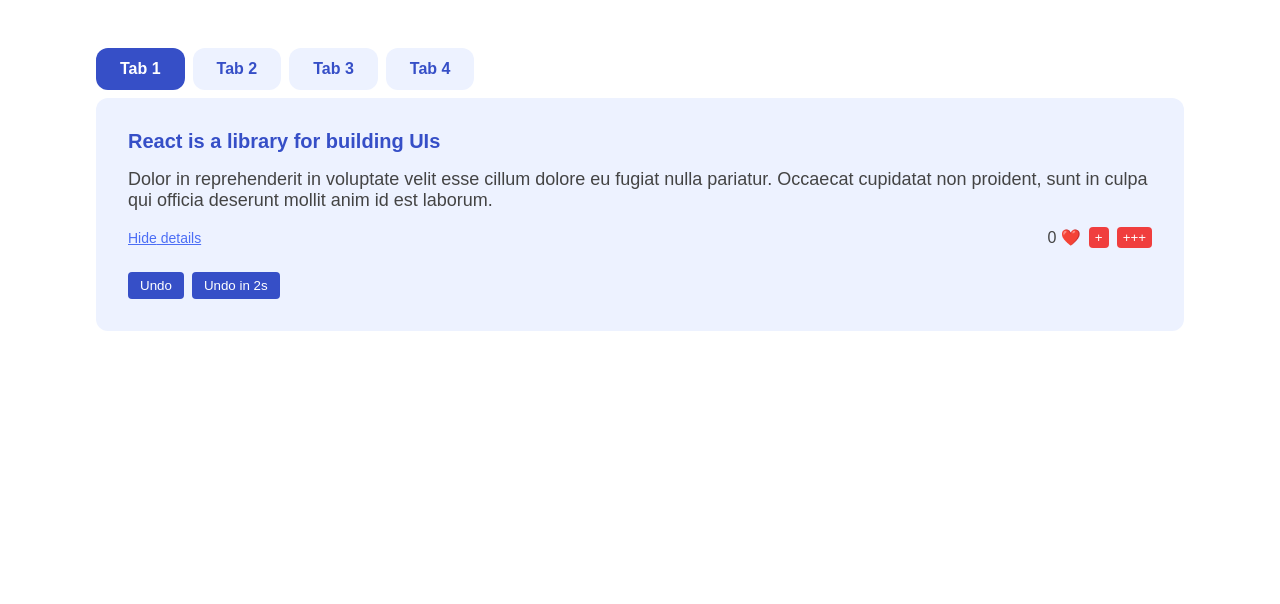
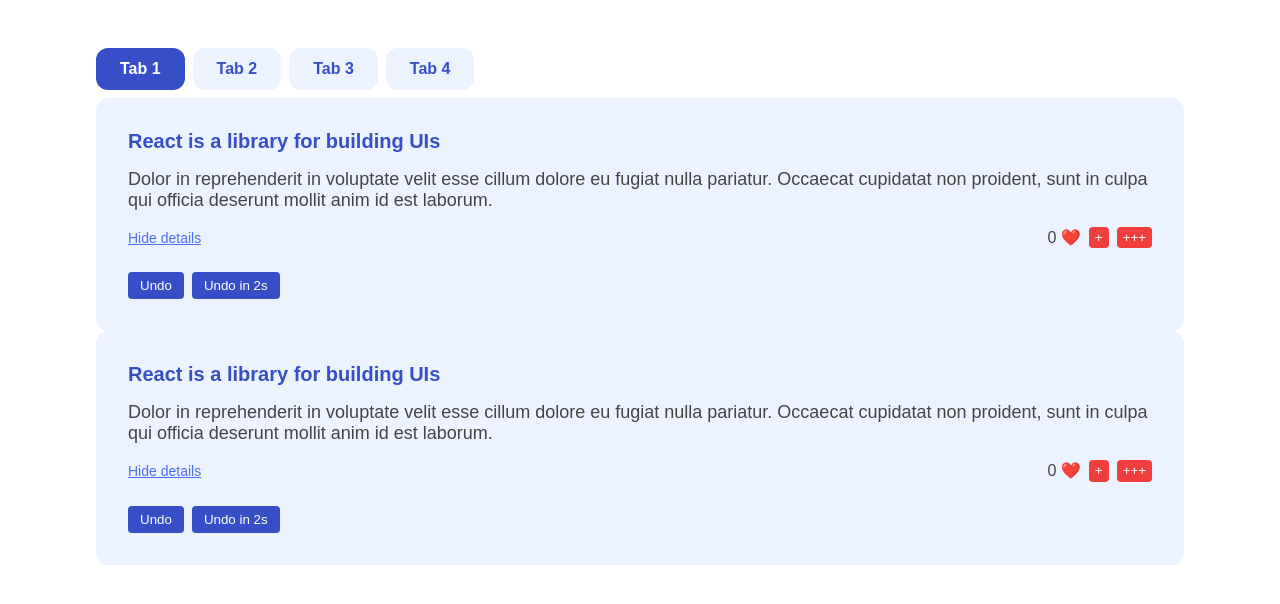
Before and after one commit to kennykwyiu/08-how-react-works, a React (Create React App) app: page / in a window 1280 px wide. Shown: the top 604 px of the page. Built offline with nearby package versions, Linux system fonts and the light colour scheme.

Commit message:
125-instances and elements in practice

```diff
--- a/src/App.js
+++ b/src/App.js
@@ -26,6 +26,8 @@
   );
 }
 
+console.log(<DifferentContent />);
+
 function Tabbed({ content }) {
   const [activeTab, setActiveTab] = useState(0);
 
@@ -43,6 +45,8 @@
       ) : (
         <DifferentContent />
       )}
+
+      {TabContent({ item: content.at(0) })}
     </div>
   );
 }
```
